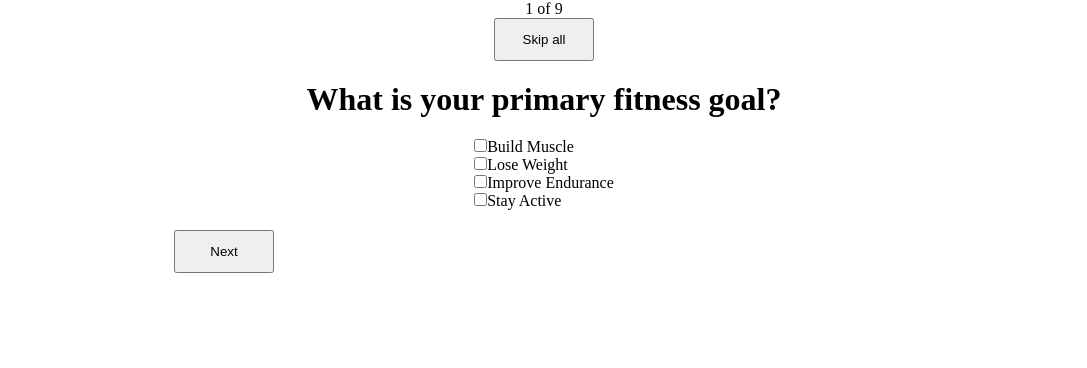
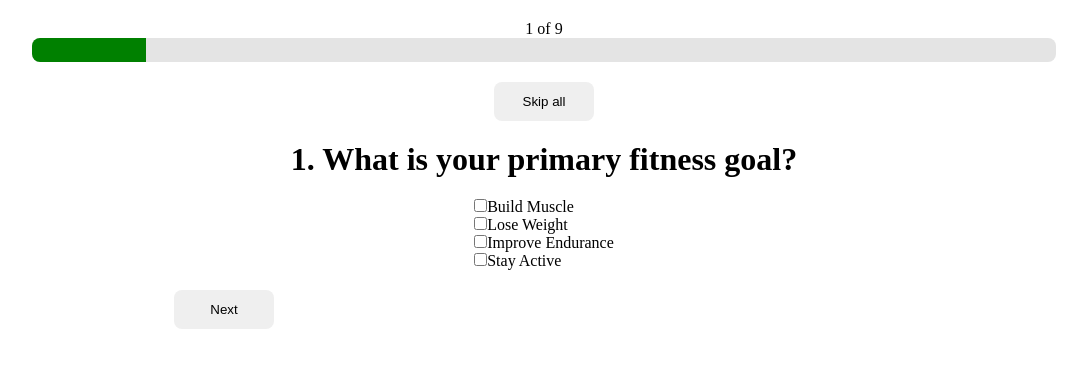
Before and after one commit to sam-ebe/workout-rush, a React (Vite) app: page / in a window 1280 px wide. Shown: the top 368 px of the page, without its empty margins (96-1183 px from the left). Built offline with nearby package versions, Linux system fonts and the light colour scheme.

Commit message:
added progress bar visual, lifted completed state to App

```diff
--- a/src/App.jsx
+++ b/src/App.jsx
@@ -1,10 +1,25 @@
 import { useState } from "react";
 import Quiz from "./components/Quiz";
 import "./index.css";
+
 function App() {
+  const [quizCompleted, setQuizCompleted] = useState(false);
+
+  const handleQuizComplete = (c) => {
+    setQuizCompleted(c);
+  };
   return (
     <>
-      <Quiz />
+      {!quizCompleted ? (
+        <Quiz
+          quizCompleted={quizCompleted}
+          handleQuizComplete={handleQuizComplete}
+        />
+      ) : (
+        <button onClick={() => handleQuizComplete(!quizCompleted)}>
+          Back to the Quiz
+        </button>
+      )}
     </>
   );
 }
--- a/src/components/Quiz.jsx
+++ b/src/components/Quiz.jsx
@@ -2,31 +2,28 @@ import React, { useState } from "react";
 import { quizData } from "../data/data";
 import { styled } from "styled-components";
 
-function Quiz() {
+function Quiz({ quizCompleted, handleQuizComplete }) {
   const [quiz, setQuiz] = useState(quizData);
   const [currentQuestion, setCurrentQuestion] = useState(0);
-  const [quizCompleted, setQuizCompleted] = useState(false);
 
   const isFirstQuestion = currentQuestion === 0;
   const isLastQuestion = currentQuestion === quiz.length - 1;
-  const isFinished = quiz[quiz.length - 1].answers.length !== 0;
 
   const handleNext = () => {
     if (!isLastQuestion) {
       setCurrentQuestion((c) => c + 1);
     } else {
-      setQuizCompleted(true);
+      handleQuizComplete(!quizCompleted);
     }
   };
   const handlePrevious = () => {
     if (!isFirstQuestion) {
       setCurrentQuestion((c) => c - 1);
-      console.log(currentQuestion);
     }
   };
 
   const handleSkipAll = () => {
-    setQuizCompleted((c) => !c);
+    handleQuizComplete(!quizCompleted);
     setCurrentQuestion(0);
   };
 
@@ -63,14 +60,13 @@ function Quiz() {
   };
   return (
     <>
-      {!quizCompleted ? (
       <StyledQuiz>
         <ProgressBar current={currentQuestion + 1} total={quiz.length} />
         <Button onClick={handleSkipAll}>Skip all</Button>
-          <Question>{quiz[currentQuestion].question}</Question>
-          <Options>
-            {displayOptions(quiz, currentQuestion, handleSelect)}
-          </Options>
+        <Question>{`${currentQuestion + 1}. ${
+          quiz[currentQuestion].question
+        }`}</Question>
+        <Options>{displayOptions(quiz, currentQuestion, handleSelect)}</Options>
 
         <div className="prevNext">
           {!isFirstQuestion && (
@@ -81,11 +77,6 @@ function Quiz() {
           </Button>
         </div>
       </StyledQuiz>
-      ) : (
-        <RecapQuiz>
-          <Button onClick={handleSkipAll}>Edit My Answers</Button>
-        </RecapQuiz>
-      )}
     </>
   );
 }
@@ -110,8 +101,9 @@ function displayOptions(quiz, currentQuestion, handleSelect) {
 }
 
 function ProgressBar({ current, total }) {
+  const currentBar = current / total;
   return (
-    <StyledProgressBar>
+    <StyledProgressBar $currentBar={currentBar}>
       <p className="pb-value">{`${current} of ${total}`}</p>
       <div className="pb-track">
         <div className="pb-bar"></div>
@@ -154,13 +146,27 @@ const Options = styled.ul`
 const Button = styled.button`
   padding: 12px;
   min-width: 100px;
+  border-radius: 8px;
+  border: none;
 `;
 
 const StyledProgressBar = styled.div`
-  & .p
+  width: 100%;
+  display: flex;
+  flex-direction: column;
+  padding: 20px 0;
+  align-items: center;
+  & .pb-track {
+    width: 80%;
+    height: 24px;
+    background: rgb(228, 228, 228);
+    border-radius: 8px;
+    overflow: hidden;
+  }
+  & .pb-bar {
+    width: ${(props) => props.$currentBar * 100}%;
+    height: 98%;
+    background: green;
+    transition: all 0.3s ease;
+  }
 `;
-
-const RecapQuiz = styled.div`
-  background: salmon;
-  height: 100vh;
-`;
```
Lines whose indentation alone changed are shown as unchanged.
